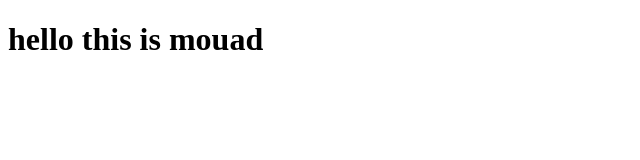
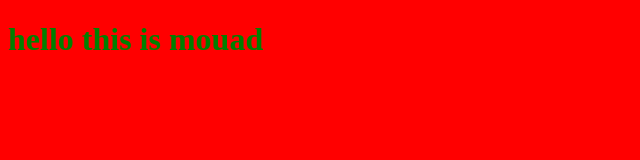
Before and after one commit to mouadmhb7/myProjecte, a plain HTML site: page index.html in a window 1280 px wide. Shown: the whole page, without its empty margins (0-640 px from the left). Drawn offline with Linux system fonts and the light colour scheme.

```diff
--- a/index.html
+++ b/index.html
@@ -3,7 +3,7 @@
 <head>
     <meta charset="UTF-8">
     <meta name="viewport" content="width=device-width, initial-scale=1.0">
-    <link rel="stylesheet" href="style.cc">
+    <link rel="stylesheet" href="style.css">
     <title>Document</title>
 </head>
 <body>
--- a/style.css
+++ b/style.css
@@ -1,9 +1,8 @@
-h1
-{
+h1{
 color:
     green;
 }
 body
 {
-    background - color : red;
+    background-color : red;
 }
```
